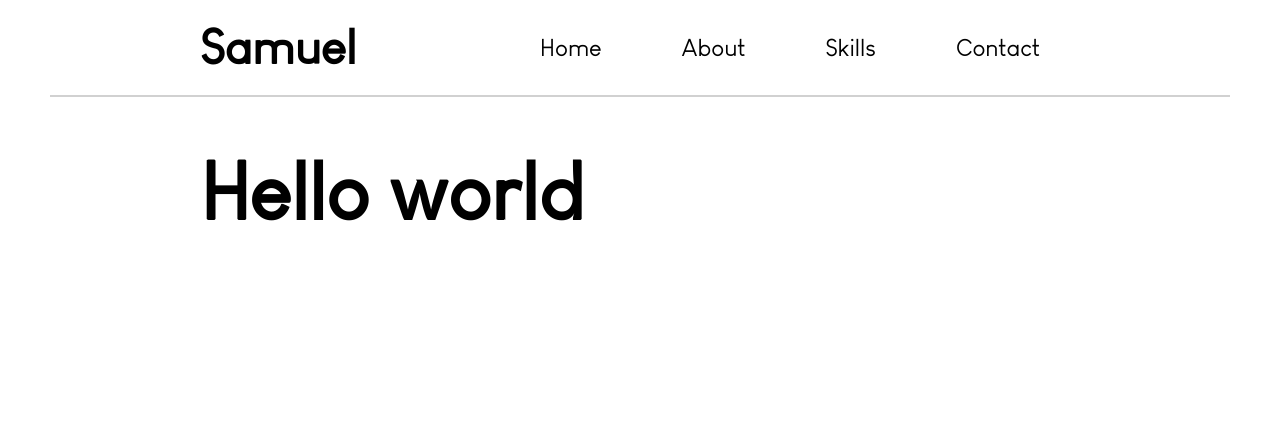
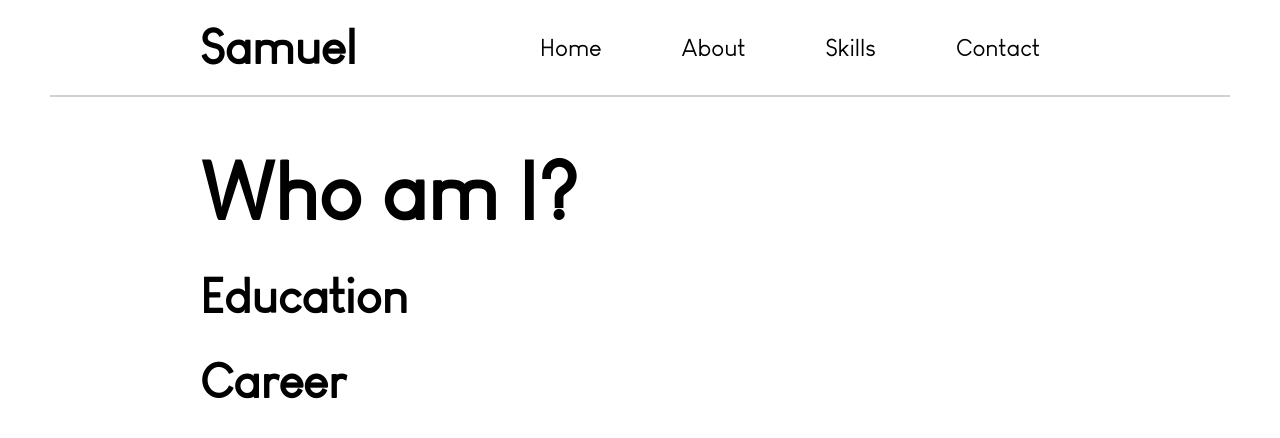
Before and after one commit to kimoshinowo/sam-website, a React (Create React App) app: page /about in a window 1280 px wide. Shown: the top 438 px of the page. Built offline with nearby package versions, Linux system fonts and the light colour scheme.

Commit message:
Start adding to about page

```diff
--- a/src/App.css
+++ b/src/App.css
@@ -58,14 +58,8 @@
 }
 
 main {
-    display: flex;
-    flex-direction: column;
     margin: 25px;
     width: calc(100% - 50px);
-
-    @media only screen and (min-width: 600px) {
-        flex-direction: row;
-    }
 
     @media only screen and (min-width: 769px) {
         height: calc(100vh - 82px);
@@ -80,7 +74,13 @@ main {
 }
 
 main.homepage {
+    display: flex;
+    flex-direction: column;
     margin: 25px;
+
+    @media only screen and (min-width: 600px) {
+        flex-direction: row;
+    }
 
     @media only screen and (min-width: 769px) {
         margin: 0 50px;
--- a/src/pages/about.js
+++ b/src/pages/about.js
@@ -3,9 +3,17 @@ import React from "react";
 const About = () => {
     return (
         <main>
-            <h1>
-                Hello world
-            </h1>
+            <h1>Who am I?</h1>
+
+            <p></p>
+
+            <h2>Education</h2>
+
+            <p></p>
+
+            <h2>Career</h2>
+
+            <p></p>
         </main>
     );
 };
```
